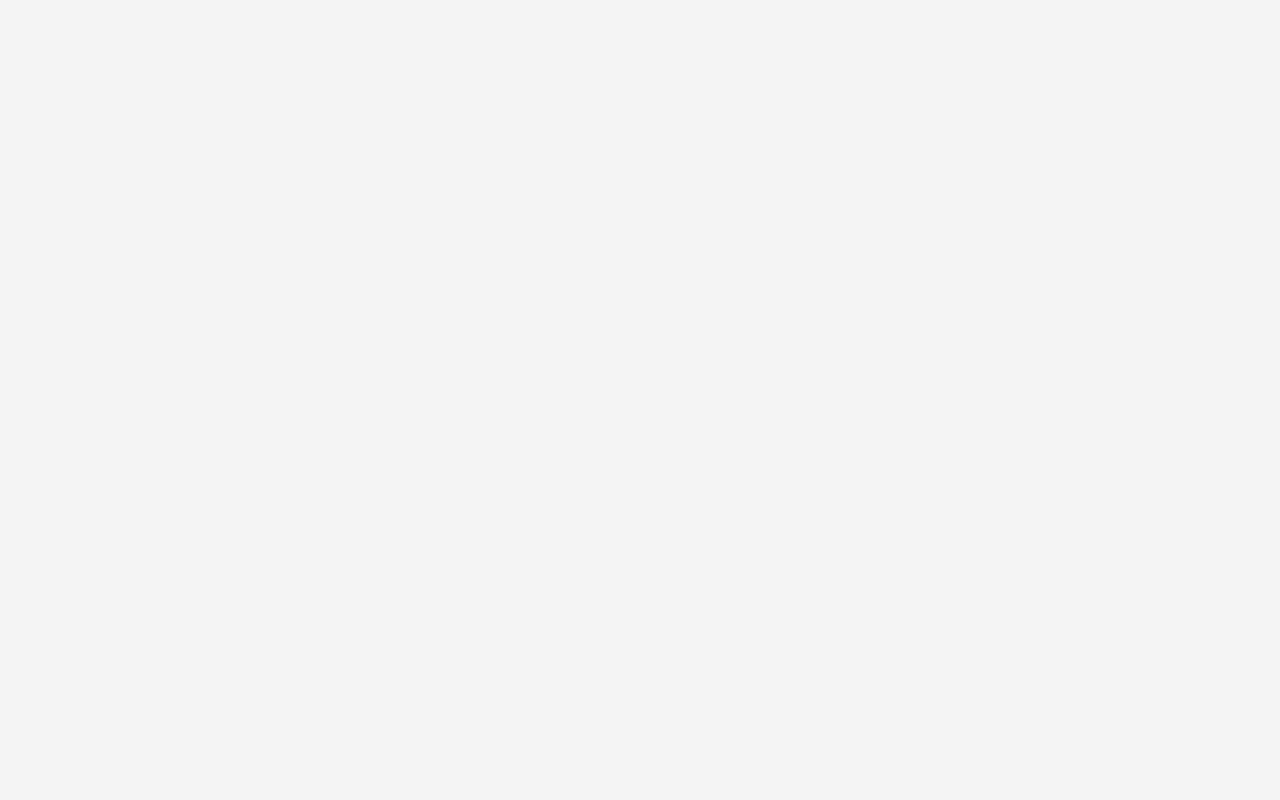
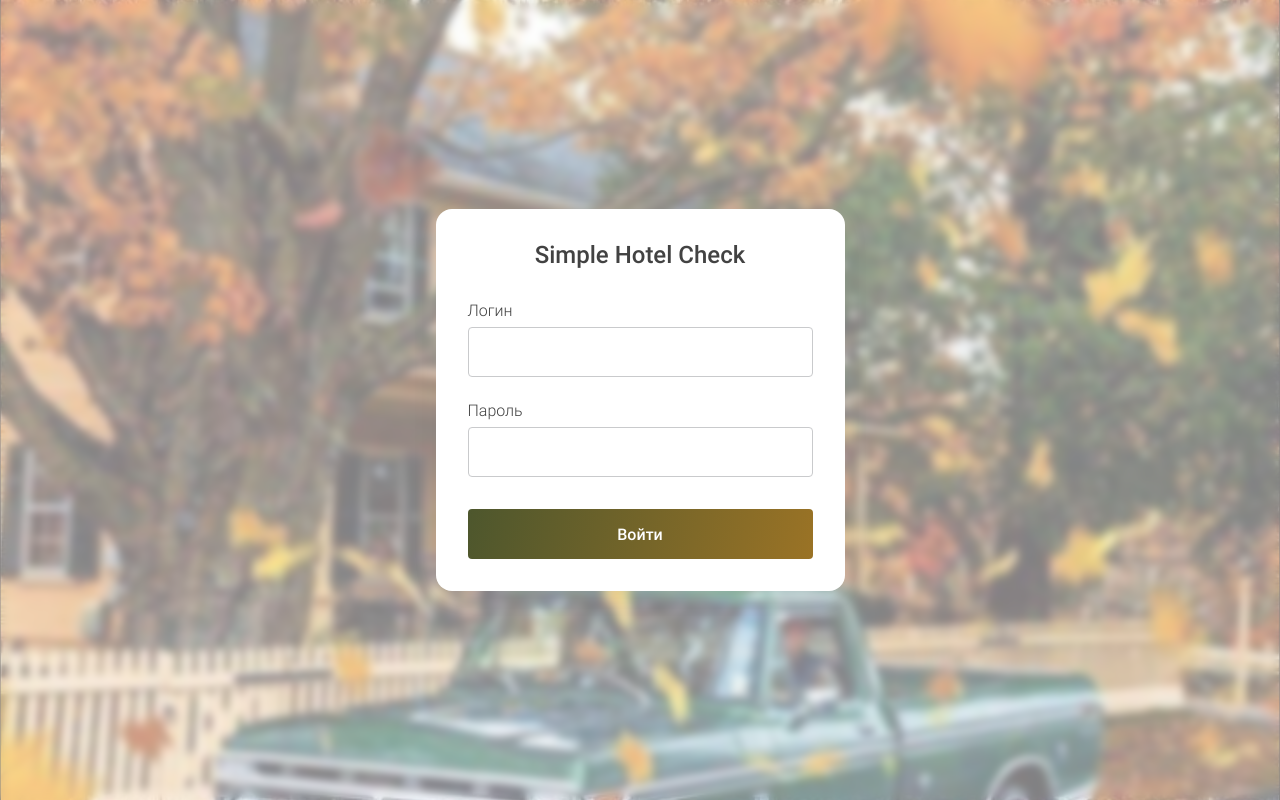
Before and after one commit to sasketeen/simple-hotel-check, a React (Create React App) app: page /simple-hotel-check/auth in a window 1280 px wide. Before the commit this address had no page. Built offline with nearby package versions, Linux system fonts and the light colour scheme.

Commit message:
feat: добавил защищенный роутер

```diff
--- a/src/components/App.js
+++ b/src/components/App.js
@@ -1,17 +1,41 @@
-import { Route, Routes } from 'react-router-dom';
+import { useEffect, useState } from 'react';
+import { useNavigate, Route, Routes } from "react-router-dom";
 import Auth from './Auth/Auth';
+import ProtectedRoute from './ProtectedRoute/ProtectedRoute';
 import Search from './Search/Search';
 
 function App() {
+  const navigate = useNavigate();
+  const [isUserSignIn, setIsUserSignIn] = useState(false);
+
+  const handleSignIn = () => {
+    localStorage.setItem("logined", true);
+    setIsUserSignIn(true);
+    navigate("/simple-hotel-check/");
+  }
+
+  useEffect(() => {
+    const isSignIn = localStorage.getItem("logined");
+    if (isSignIn) {
+      setIsUserSignIn(true);
+      navigate("/simple-hotel-check/", { replace: true });
+    }
+  }, [navigate]);
+
   return (
     <Routes>
       <Route
-        path="auth"
-        element={<Auth />}
+        path="/simple-hotel-check/"
+        element={
+          <ProtectedRoute
+            isSignIn={isUserSignIn}
+            element={Search}
+          />
+        }
       />
       <Route
-        path="/"
-        element={<Search />}
+        path="/simple-hotel-check/auth"
+        element={<Auth handleSignIn={handleSignIn} />}
       />
     </Routes>
   );
--- a/src/components/Auth/Auth.jsx
+++ b/src/components/Auth/Auth.jsx
@@ -1,13 +1,13 @@
 import "./Auth.css";
 import Card from "@c/Card/Card.jsx";
-import SignInForm from "../Forms/SignInForm/SignInForm";
+import SignInForm from "@c/Forms/SignInForm/SignInForm";
 
-export default function Auth() {
+export default function Auth({handleSignIn}) {
   return (
     <div className="auth-layout">
       <Card className="auth-card">
         <h1 className="auth-card__title">Simple Hotel Check</h1>
-        <SignInForm />
+        <SignInForm handleSignIn={handleSignIn} />
       </Card>
     </div>
   );
--- a/src/components/Forms/SearchForm/SearchForm.jsx
+++ b/src/components/Forms/SearchForm/SearchForm.jsx
@@ -1,29 +1,59 @@
 import Input from "@/ui/Input/Input";
 import MainButton from "@/ui/MainButton/MainButton";
+
+import { getCurrentDate } from "@/utils/getCurrentDate";
+import useForm from "@/hooks/useForm";
+
 import "./SearchForm.css";
-import { getCurrentDate } from "@/utils/getCurrentDate";
 
-export default function SearchForm({ city, date, duration }) {
+export default function SearchForm() {
+  const { values, handleChange } = useForm({
+    location: "Москва",
+    date: getCurrentDate(),
+    duration: 1,
+  });
+
+  const handleSubmit = (event) => {
+    event.preventDefault();
+    if(event.target.checkValidity()) console.log(values);
+  }
   return (
-    <form noValidate className="search-form" aria-label="Поиск отелей">
-      <Input id="location" label="Локация" value={city} labelBold />
+    <form noValidate className="search-form" aria-label="Поиск отелей" onSubmit={handleSubmit}>
       <Input
-        id="start-date"
+        value={values.location}
+        label="Локация"
+        id="location"
+        required
+        labelBold
+        onChange={(event) => {
+          handleChange(event);
+        }}
+      />
+      <Input
+        value={values.date}
+        label="Дата заселения"
+        id="date"
         type="date"
         min={getCurrentDate()}
-        value={date}
-        label="Дата заселения"
+        required
         labelBold
+        onChange={(event) => {
+          handleChange(event);
+        }}
       />
       <Input
-        value={duration}
+        value={values.duration}
+        label="Количество дней"
         id="duration"
         type="number"
         step="1"
         min="1"
+        required
         pattern="^[ 0-9]+$"
-        label="Количество дней"
         labelBold
+        onChange={(event) => {
+          handleChange(event);
+        }}
       />
 
       <div className="submit-button__wrapper">
--- a/src/components/Forms/SignInForm/SignInForm.jsx
+++ b/src/components/Forms/SignInForm/SignInForm.jsx
@@ -1,15 +1,35 @@
 import Input from "@/ui/Input/Input";
 import MainButton from "@/ui/MainButton/MainButton";
 
-export default function SignInForm() {
+import "./SignInForm.css";
+
+import useForm from "@/hooks/useForm";
+import useValidation from "@/hooks/useValidation";
+
+export default function SignInForm({handleSignIn}) {
+  const [handleValidation, errors] = useValidation();
+  const { values, handleChange } = useForm({ email: "", password: "" });
+
+  const handleSubmit = (event) => {
+    event.preventDefault();
+    if(event.target.checkValidity()) handleSignIn()
+  };
+
   return (
-    <form className="sign-in-form" noValidate>
+    <form className="sign-in-form" noValidate onSubmit={handleSubmit}>
       <Input
         id="email"
         label="Логин"
         type="email"
         required
-        onChange={() => {
+        value={values.email}
+        errorMessage={errors.email}
+        onChange={(event) => {
+          handleChange(event);
+
+        }}
+        onBlur={(event) => {
+          handleValidation(event);
         }}
       />
       <Input
@@ -18,7 +38,14 @@ export default function SignInForm() {
         type="password"
         minLength="8"
         required
-        onChange={() => {
+        value={values.password}
+        errorMessage={errors.password}
+        onChange={(event) => {
+          handleChange(event);
+
+        }}
+        onBlur={(event) => {
+          handleValidation(event);
         }}
       />
       <div className="submit-button-wrapper">
--- /dev/null
+++ b/src/components/ProtectedRoute/ProtectedRoute.jsx
@@ -0,0 +1,10 @@
+import React from "react";
+import { Navigate } from "react-router-dom";
+
+export default function ProtectedRoute ({ element: Component, ...props }) {
+  return props.isSignIn ? (
+    <Component {...props} />
+  ) : (
+    <Navigate to="/simple-hotel-check/auth" replace />
+  );
+};
--- a/src/components/ResultsCardContent/ResultsCardContent.jsx
+++ b/src/components/ResultsCardContent/ResultsCardContent.jsx
@@ -1,10 +1,12 @@
 import HotelCard from "@c/HotelCard/HotelCard";
 import HotelsCardsList from "@c/HotelsCardsList/HotelsCardsList";
 import { Splide, SplideSlide } from "@splidejs/react-splide";
+import { AutoScroll } from "@splidejs/splide-extension-auto-scroll";
 
 import { getCurrentDate, getPrettyCurrentDate } from "@/utils/getCurrentDate";
 import { declineWord } from "@/utils/declineWord";
 
+import "@splidejs/react-splide/css";
 import "./ResultsCardContent.css";
 import img1 from "@/assets/images/City-img1.png";
 
@@ -17,6 +19,12 @@ export default function ResultsCardContent({ hotels, city }) {
     arrows: false,
     gap: "12px",
     autoWidth: true,
+    autoScroll: {
+      pauseOnHover: true,
+      pauseOnFocus: true,
+      rewind: false,
+      speed: 0.3
+    }
   };
 
   const hotelsCards = hotels.map((hotel) => {
@@ -45,7 +53,7 @@ export default function ResultsCardContent({ hotels, city }) {
         </time>
       </div>
 
-      <Splide aria-label="Фотографии города" options={splideOptions}>
+      <Splide aria-label="Фотографии города" options={splideOptions} extensions={{ AutoScroll }}>
         <SplideSlide>
           <img src={img1} alt="Фотография города" />
         </SplideSlide>
--- a/src/components/SearchMainContent/SearchMainContent.jsx
+++ b/src/components/SearchMainContent/SearchMainContent.jsx
@@ -3,11 +3,9 @@ import SearchForm from "@c/Forms/SearchForm/SearchForm";
 import FavoritesCardContent from "@c/FavoritesCardContent/FavoritesCardContent";
 import ResultsCardContent from "@c/ResultsCardContent/ResultsCardContent";
 
-import "@splidejs/react-splide/css";
 import "./SearchMainContent.css";
 
 import { useState } from "react";
-import { getCurrentDate } from "@/utils/getCurrentDate";
 
 export default function SearchMainContent() {
   const [hotels, setHotels] = useState([
@@ -189,13 +187,13 @@ export default function SearchMainContent() {
   ]);
 
   const [city, setCity] = useState("Москва");
-  const [date, setDate] = useState(getCurrentDate());
-  const [duration, setDuration] = useState(1);
+  // const [date, setDate] = useState(getCurrentDate());
+  // const [duration, setDuration] = useState(1);
 
   return (
     <div className="content">
       <Card className="content__form-card">
-        <SearchForm city={city} date={date} duration={duration}></SearchForm>
+        <SearchForm></SearchForm>
       </Card>
 
       <Card className="content__favorites favorites">
--- /dev/null
+++ b/src/hooks/useForm.js
@@ -0,0 +1,11 @@
+import { useState } from "react";
+
+export default function useForm(inputValues) {
+  const [values, setValues] = useState(inputValues);
+
+  const handleChange = ({ target }) => {
+    const { value, id } = target;
+    setValues({ ...values, [id]: value });
+  };
+  return { values, setValues, handleChange };
+}
--- /dev/null
+++ b/src/hooks/useValidation.js
@@ -0,0 +1,17 @@
+import { useState } from "react";
+/**
+ * хук валидации
+ * @returns {array} массив, содержащий обработчик ввода onChange,
+ * объект ошибок полей errors, у которого ключами являются id полей ввода,
+ * флаг валидности формы validity
+ */
+export default function useValidation() {
+  const [errors, setErrors] = useState({});
+
+  const handleValidation = ({ target }) => {
+    const { id } = target;
+    setErrors({ ...errors, [id]: target.validationMessage });
+  };
+
+  return [handleValidation, errors];
+}
```
